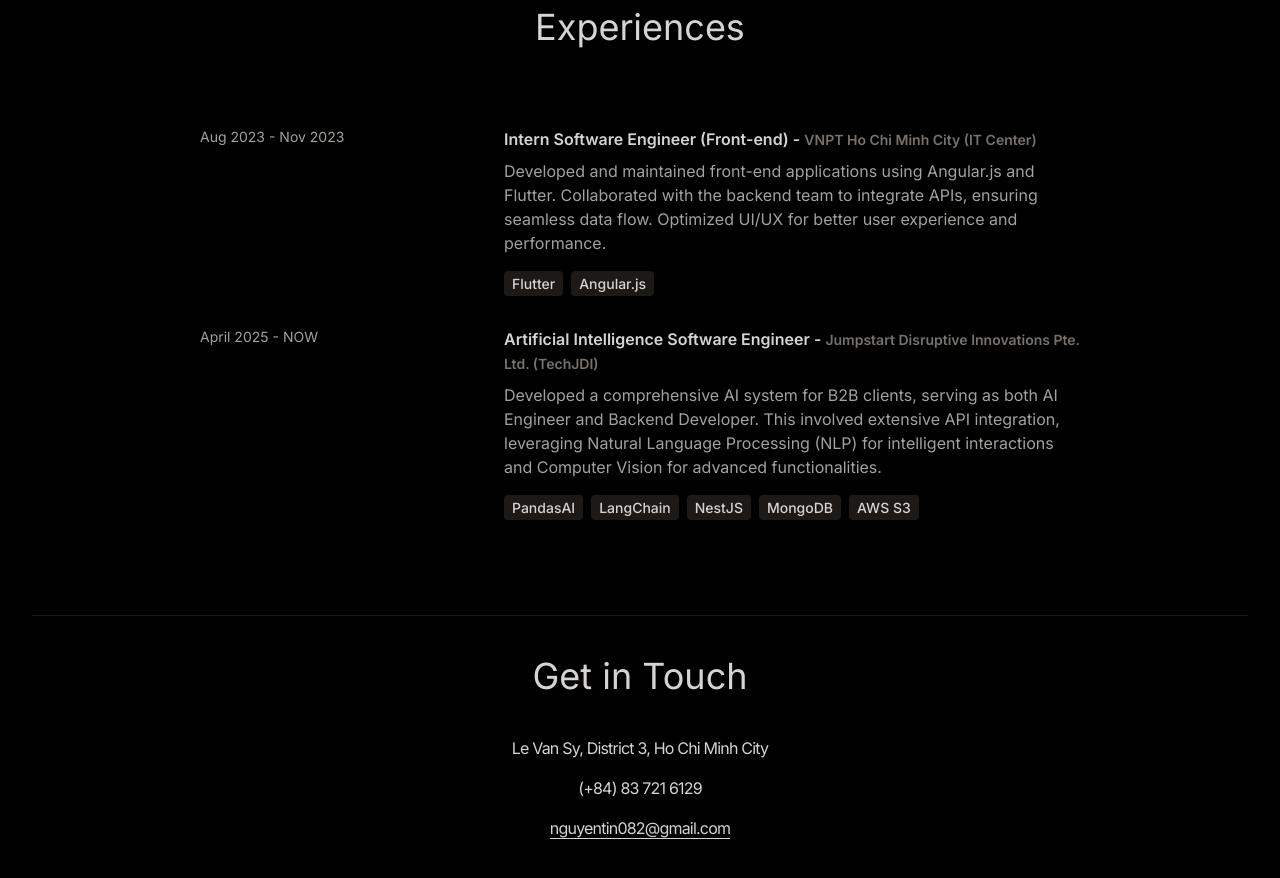
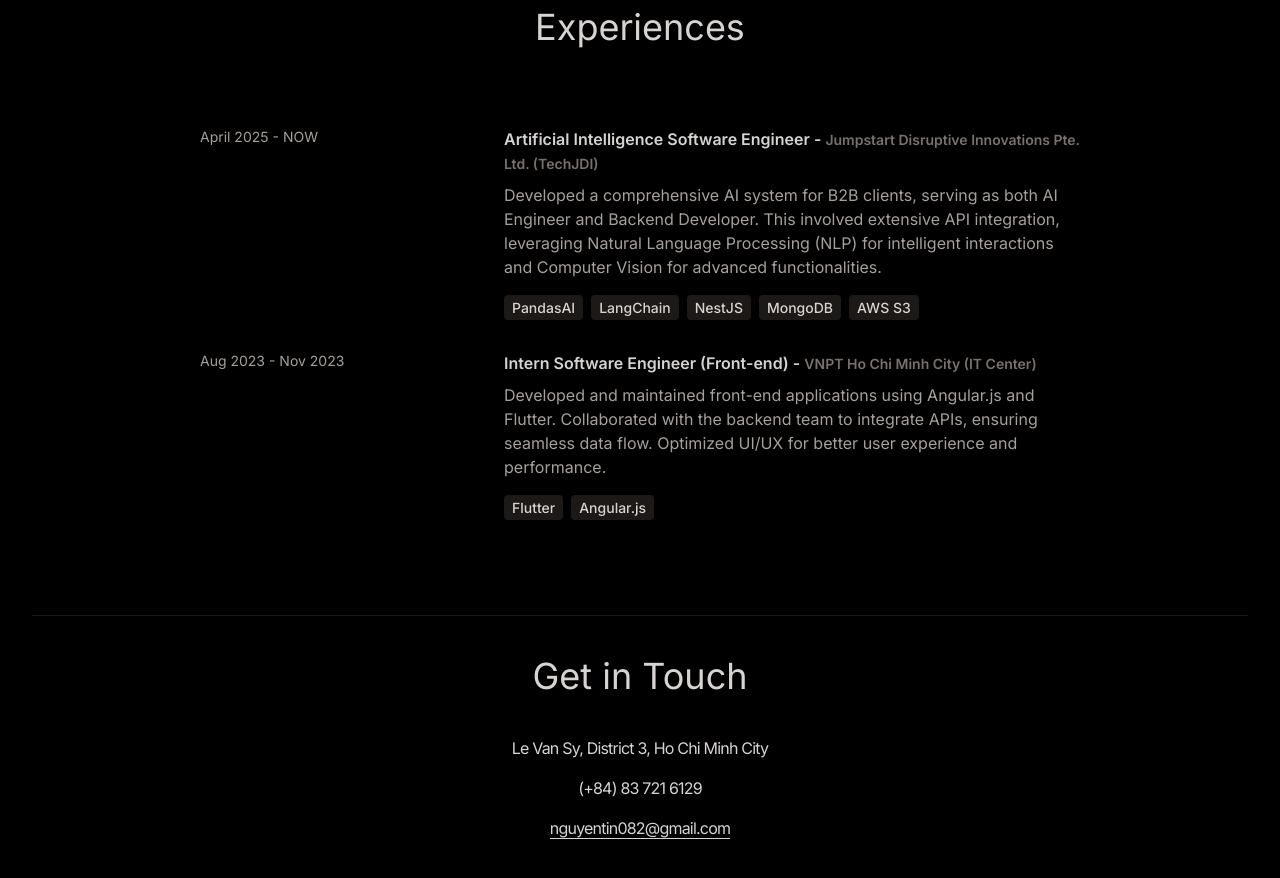
Before and after one commit to nguyentin082/my-portfolio-2025, a React (Vite) app: page / in a window 1280 px wide. Shown: the part 3340-4218 px from the top of the page. Built offline with nearby package versions, Linux system fonts and the light colour scheme.

Commit message:
fix: change order of EXPERIENCES

```diff
--- a/src/constants/index.ts
+++ b/src/constants/index.ts
@@ -7,18 +7,18 @@
 
 export const EXPERIENCES = [
     {
+        year: 'April 2025 - NOW',
+        role: 'Artificial Intelligence Software Engineer',
+        company: 'Jumpstart Disruptive Innovations Pte. Ltd. (TechJDI)',
+        description: `Developed a comprehensive AI system for B2B clients, serving as both AI Engineer and Backend Developer. This involved extensive API integration, leveraging Natural Language Processing (NLP) for intelligent interactions and Computer Vision for advanced functionalities.`,
+        technologies: ['PandasAI', 'LangChain', 'NestJS', 'MongoDB', 'AWS S3'],
+    },
+    {
         year: 'Aug 2023 - Nov 2023',
         role: 'Intern Software Engineer (Front-end)',
         company: 'VNPT Ho Chi Minh City (IT Center)',
         description: `Developed and maintained front-end applications using Angular.js and Flutter. Collaborated with the backend team to integrate APIs, ensuring seamless data flow. Optimized UI/UX for better user experience and performance.`,
         technologies: ['Flutter', 'Angular.js'],
-    },
-    {
-        year: 'April 2025 - NOW',
-        role: 'Artificial Intelligence Software Engineer',
-        company: 'Jumpstart Disruptive Innovations Pte. Ltd. (TechJDI)',
-        description: `Developed a comprehensive AI system for B2B clients, serving as both AI Engineer and Backend Developer. This involved extensive API integration, leveraging Natural Language Processing (NLP) for intelligent interactions and Computer Vision for advanced functionalities.`,
-        technologies: ['PandasAI', 'LangChain', 'NestJS', 'MongoDB', 'AWS S3'],
     },
 ];
 
```
